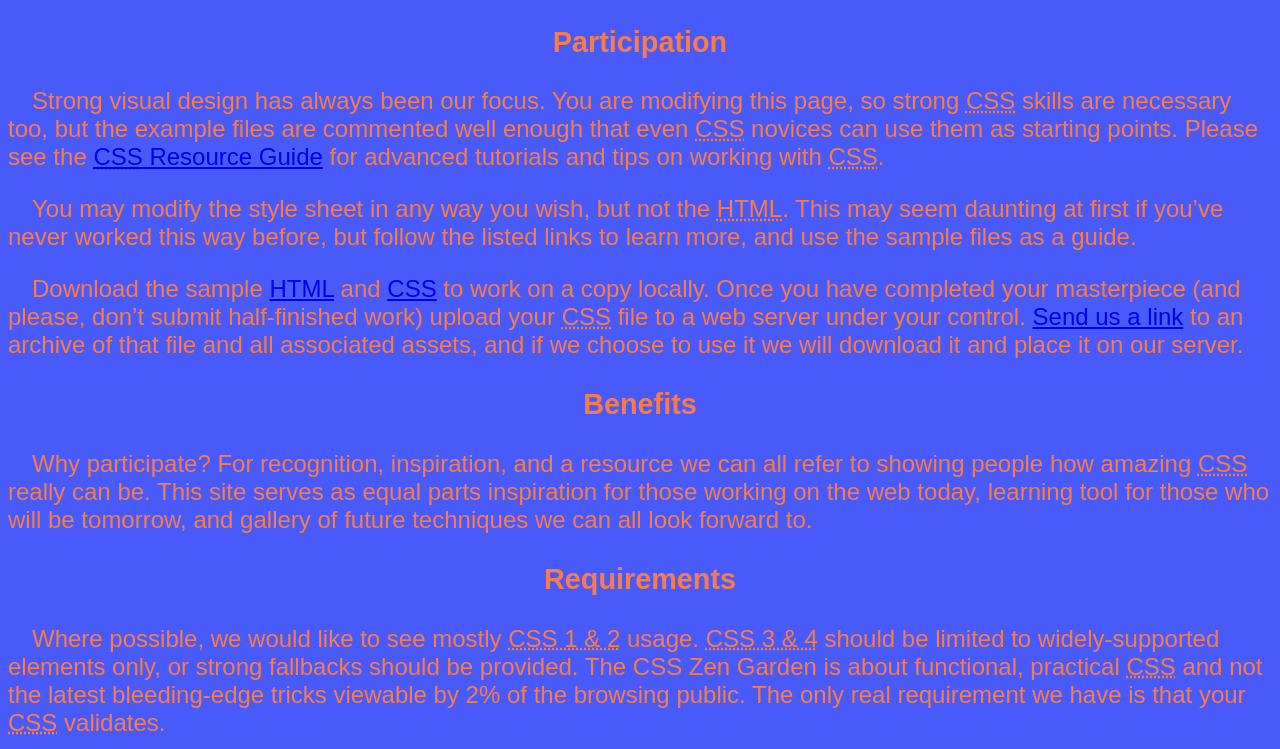
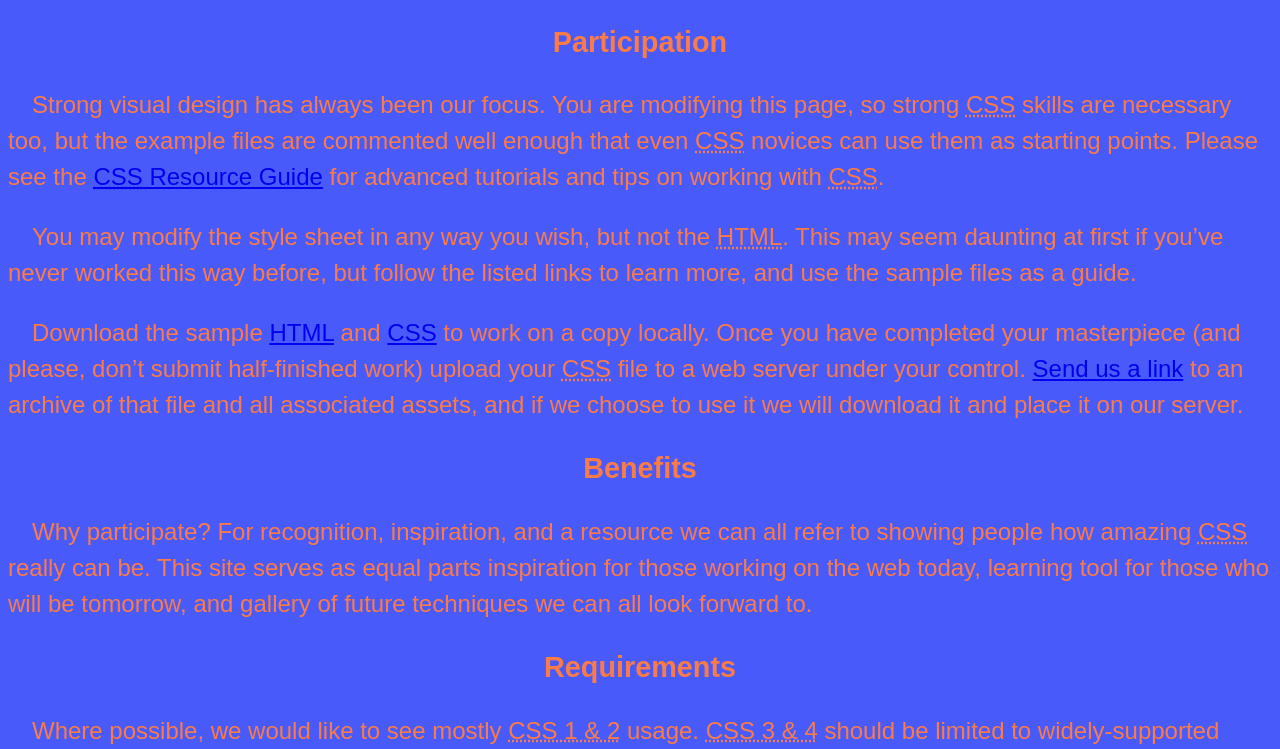
Before and after one commit to Lucas-Rodrigues-da-Cunha/desenvolve-introducao-web, a plain HTML site: page CSS Zen Garden/12.0/index.html in a window 1280 px wide. Shown: the part 971-1720 px from the top of the page. Drawn offline with Linux system fonts and the light colour scheme.

Commit message:
Update style.css

```diff
--- a/CSS Zen Garden/12.0/style.css
+++ b/CSS Zen Garden/12.0/style.css
@@ -22,7 +22,7 @@ p {
 .summary {
     text-align: right;
 }
-.explanation p {
+.main p {
     line-height: 1.5;
 }
 abbr {
```
